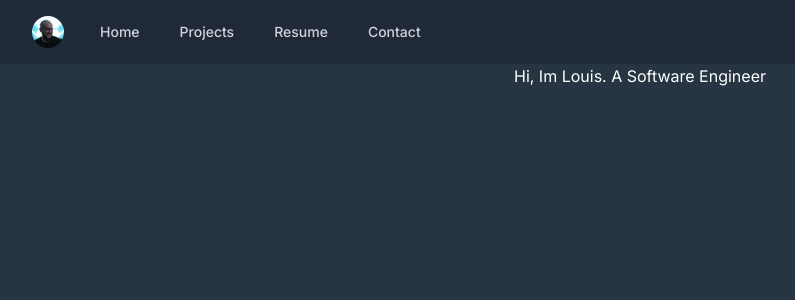
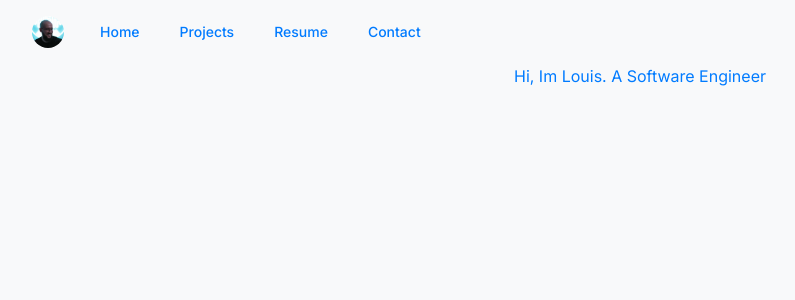
Before and after one commit to LouisAlemar/louisalemar-nextjs, a Next.js app: page / in a window 1280 px wide. Shown: the top 300 px of the page, without its empty margins (0-795 px from the left). Built offline with nearby package versions, Linux system fonts and the light colour scheme.

Commit message:
add tailwind custom colors

```diff
--- a/package.json
+++ b/package.json
@@ -23,6 +23,7 @@
     "gsap": "^3.12.2",
     "next": "^13.4.19-canary.0",
     "postcss": "8.4.28",
+    "prettier-plugin-tailwind": "^2.2.12",
     "react": "18.2.0",
     "react-dom": "18.2.0",
     "react-helmet": "^6.1.0",
--- a/src/app/globals.css
+++ b/src/app/globals.css
@@ -6,7 +6,7 @@
   --foreground-rgb: 0, 0, 0;
   --background-start-rgb: 214, 219, 220;
   --background-end-rgb: 255, 255, 255;
-  --background-color: #263541;
+  --background-color: #f8f9fa;
 }
 
 @media (prefers-color-scheme: dark) {
@@ -18,6 +18,6 @@
 }
 
 body {
-  color: #ffffff;
+  color: theme("colors.blue");
   background: var(--background-color);
 }
--- a/src/components/Nav/navigation.tsx
+++ b/src/components/Nav/navigation.tsx
@@ -17,7 +17,7 @@ function classNames(...classes: string[]) {
 
 export default function Nav() {
   return (
-    <Disclosure as="nav" className="bg-gray-800 w-full">
+    <Disclosure as="nav" className="w-full">
       {({ open }) => (
         <>
           <div className="mx-auto max-w-7xl px-2 sm:px-6 lg:px-8">
--- a/tailwind.config.ts
+++ b/tailwind.config.ts
@@ -1,20 +1,26 @@
-import type { Config } from 'tailwindcss'
+import type { Config } from "tailwindcss";
 
 const config: Config = {
   content: [
-    './src/pages/**/*.{js,ts,jsx,tsx,mdx}',
-    './src/components/**/*.{js,ts,jsx,tsx,mdx}',
-    './src/app/**/*.{js,ts,jsx,tsx,mdx}',
+    "./src/pages/**/*.{js,ts,jsx,tsx,mdx}",
+    "./src/components/**/*.{js,ts,jsx,tsx,mdx}",
+    "./src/app/**/*.{js,ts,jsx,tsx,mdx}",
   ],
   theme: {
     extend: {
       backgroundImage: {
-        'gradient-radial': 'radial-gradient(var(--tw-gradient-stops))',
-        'gradient-conic':
-          'conic-gradient(from 180deg at 50% 50%, var(--tw-gradient-stops))',
+        "gradient-radial": "radial-gradient(var(--tw-gradient-stops))",
+        "gradient-conic":
+          "conic-gradient(from 180deg at 50% 50%, var(--tw-gradient-stops))",
+      },
+      colors: {
+        blue: "#007BFF",
+        gray: "#6C757D",
+        green: "#17C671",
+        lightGray: "#F8F9FA",
       },
     },
   },
   plugins: [],
-}
-export default config
+};
+export default config;
```
Also changed, not shown: 1 other file (tests, documents, lock files or other folders).
